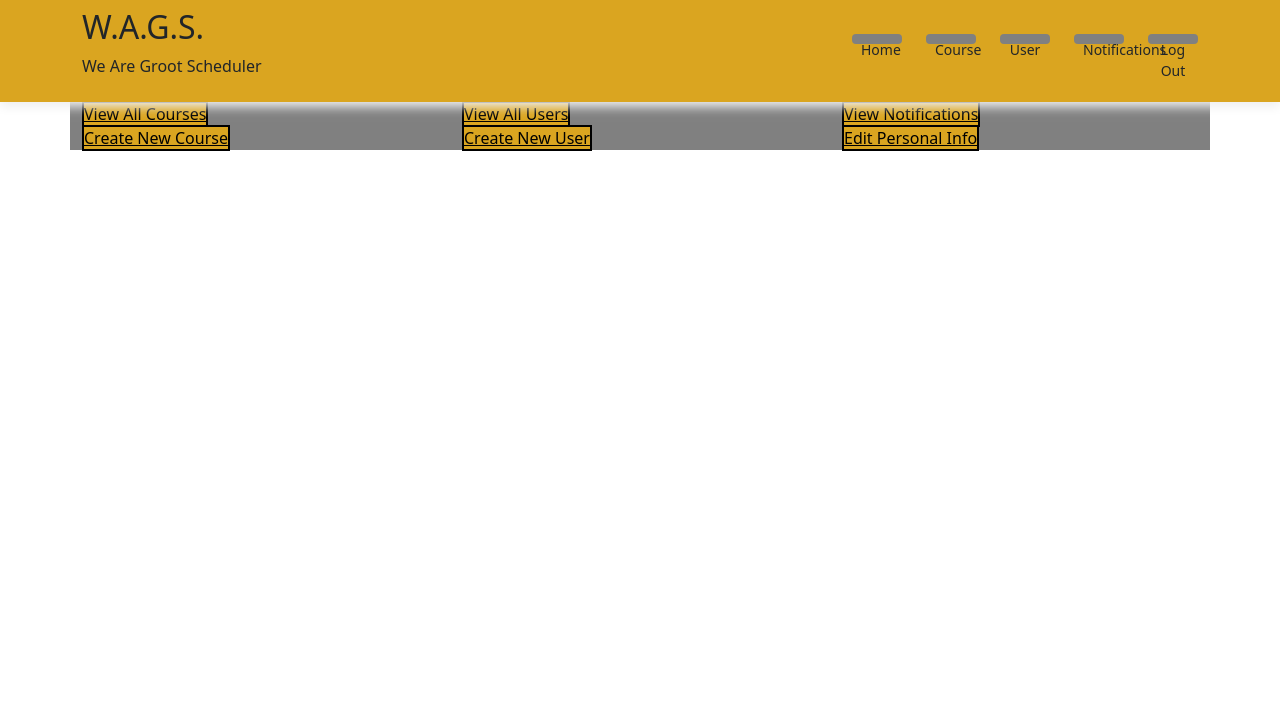
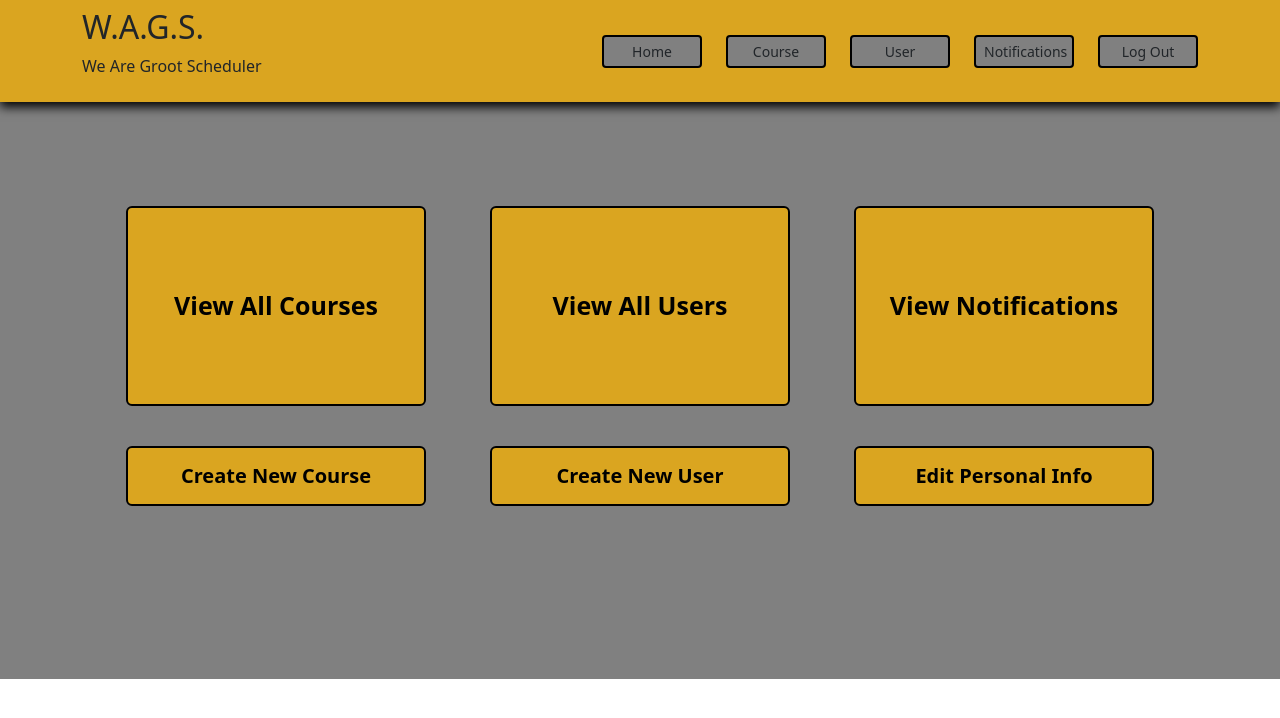
Before and after one commit to ConnorNethen/TAScheduler, a Django app: page / in a window 1280 px wide. Shown: the top 718 px of the page. Run offline with Django 4.2, Linux system fonts and the light colour scheme; the visitor is signed in with stand-in values (Sample User, id 1).

Commit message:
finished homescreen and updated button hover

```diff
--- a/Scheduler/static/stylesheets/styles.css
+++ b/Scheduler/static/stylesheets/styles.css
@@ -6,11 +6,11 @@
     height: 10%;
 }
 .navbar-style{
-    box-shadow: 0 5px 10px #efefef;
+    box-shadow: 0 5px 10px black;
     height: 10%;
     background-color: goldenrod;
 }
-.container-fluid{
+#login-container{
     margin-top: 0%;
     height: 100%;
     width: 100%;
@@ -35,7 +35,7 @@
     border: 2px solid black;
 }
 .btn-login:hover{
-    background-color: gray;
+    background-color: gold;
     border: 2px solid black;
 }
 .footer{
@@ -43,24 +43,57 @@
     height: 60%;
 }
 .btn-header-nav{
-    max-height: 10%;
     background-color: grey;
-    width: 50px;
+    width: 100px;
+    border: 2px solid black;
+}
+.btn-header-nav:hover{
+    background-color: white;
+    color: black;
+    border: 2px solid black;
 }
 .btn-home-lg{
-    height: 20%;
-    width: 20%;
+    display: inline-flex;
+    align-items: center;
+    vertical-align: baseline;
+    align-content: center;
+    justify-content: center;
+    height: 200px;
+    width: 300px;
     background-color: goldenrod;
+    color: black;
+    border: 2px solid black;
+    margin: 20px;
+    font-size: 25px;
+    font-weight: bold;
+}
+.btn-home-lg:hover{
+    background-color: gold;
     color: black;
     border: 2px solid black;
 }
 .btn-home-sm{
-    height: 5%;
-    width: 20%;
+    display: inline-flex;
+    align-items: center;
+    vertical-align: baseline;
+    align-content: center;
+    justify-content: center;
+    height: 60px;
+    width: 300px;
     background-color: goldenrod;
     color: black;
     border: 2px solid black;
+    margin: 20px;
+    font-size: 20px;
+    font-weight: bold;
 }
-.container-xl{
+.btn-home-sm:hover{
+    background-color: gold;
+    color: black;
+    border: 2px solid black;
+}
+#home-container{
     background-color: grey;
+    padding-bottom: 12%;
+    padding-top: 6.5%;
 }
--- a/templates/Scheduler/index.html
+++ b/templates/Scheduler/index.html
@@ -3,28 +3,27 @@
 {% block title %}TA Scheduler{% endblock %}
 
 {% block body %}
-    <div class="container-xl">
-        <div class="row">
-            <div class="col">
-                <a href="" class="btn-home-lg"> View All Courses</a>
+    <div class="container-fluid g-6" id="home-container">
+        <div class="row justify-content-md-center gy-5">
+            <div class="col-auto">
+                <a href="" class="btn btn-home-lg"> View All Courses</a>
             </div>
-            <div class="col">
-                <a href="" class="btn-home-lg"> View All Users</a>
+            <div class="col-auto">
+                <a href="" class="btn btn-home-lg"> View All Users</a>
             </div>
-            <div class="col">
-                <a href="" class="btn-home-lg"> View Notifications</a>
+            <div class="col-auto">
+                <a href="" class="btn btn-home-lg"> View Notifications</a>
             </div>
-
         </div>
-        <div class="row">
-            <div class="col">
-                <a href="" class="btn-home-sm"> Create New Course</a>
+        <div class="row justify-content-md-center gy-5">
+            <div class="col-auto">
+                <a href="" class="btn btn-home-sm"> Create New Course</a>
             </div>
-            <div class="col">
-                <a href="" class="btn-home-sm"> Create New User</a>
+            <div class="col-auto">
+                <a href="" class="btn btn-home-sm"> Create New User</a>
             </div>
-            <div class="col">
-                <a href="" class="btn-home-sm"> Edit Personal Info</a>
+            <div class="col-auto">
+                <a href="" class="btn btn-home-sm"> Edit Personal Info</a>
             </div>
         </div>
 
--- a/templates/Scheduler/login.html
+++ b/templates/Scheduler/login.html
@@ -3,7 +3,7 @@
 {% block title %}Login - TA Scheduler{% endblock %}
 
 {% block body %}
-    <div class="container-fluid">
+    <div class="container-fluid" id="login-container">
         <div class="row"></div>
         <div class="container-md g-6" >
             <h2>Login:</h2>
```
